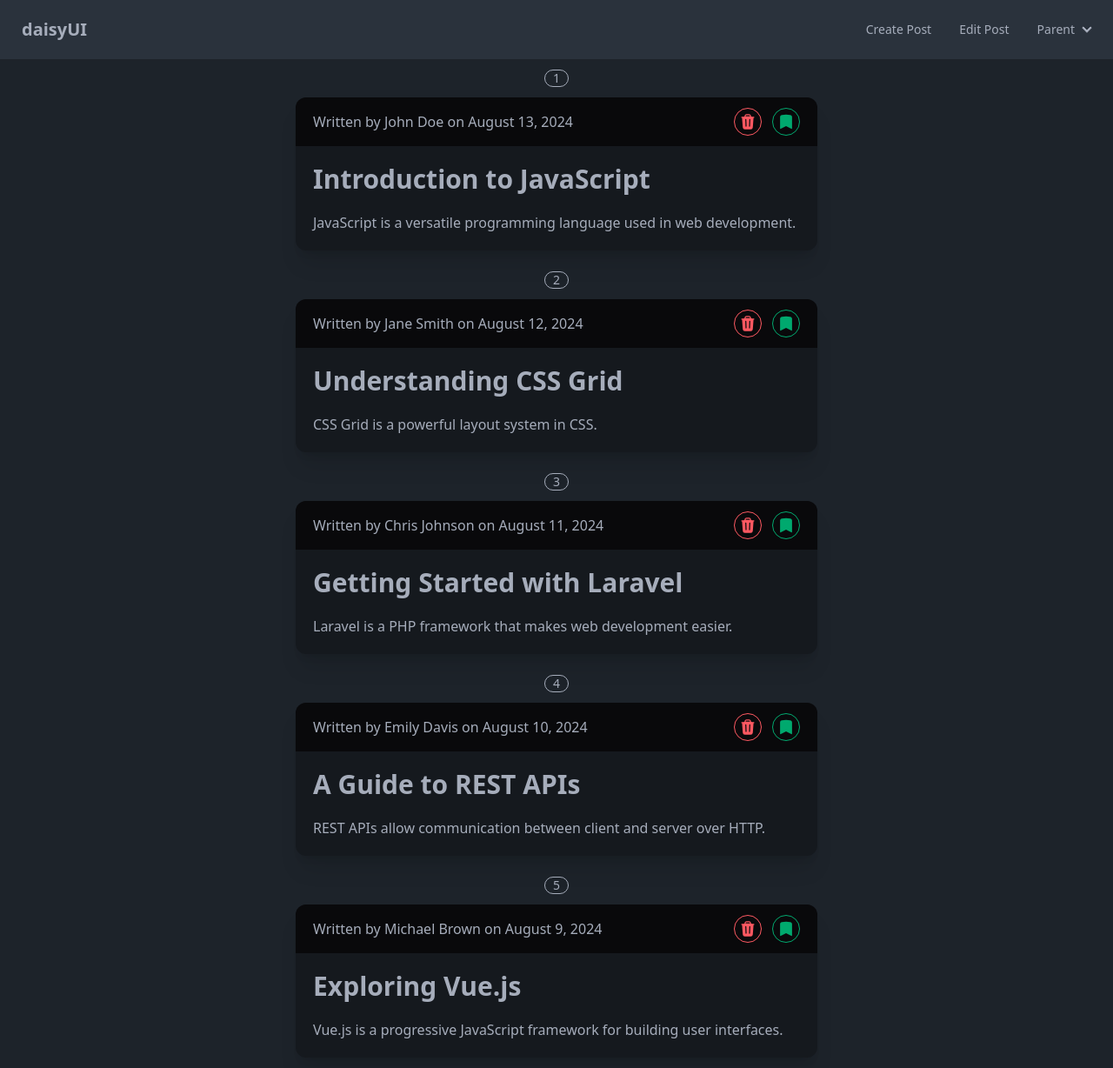
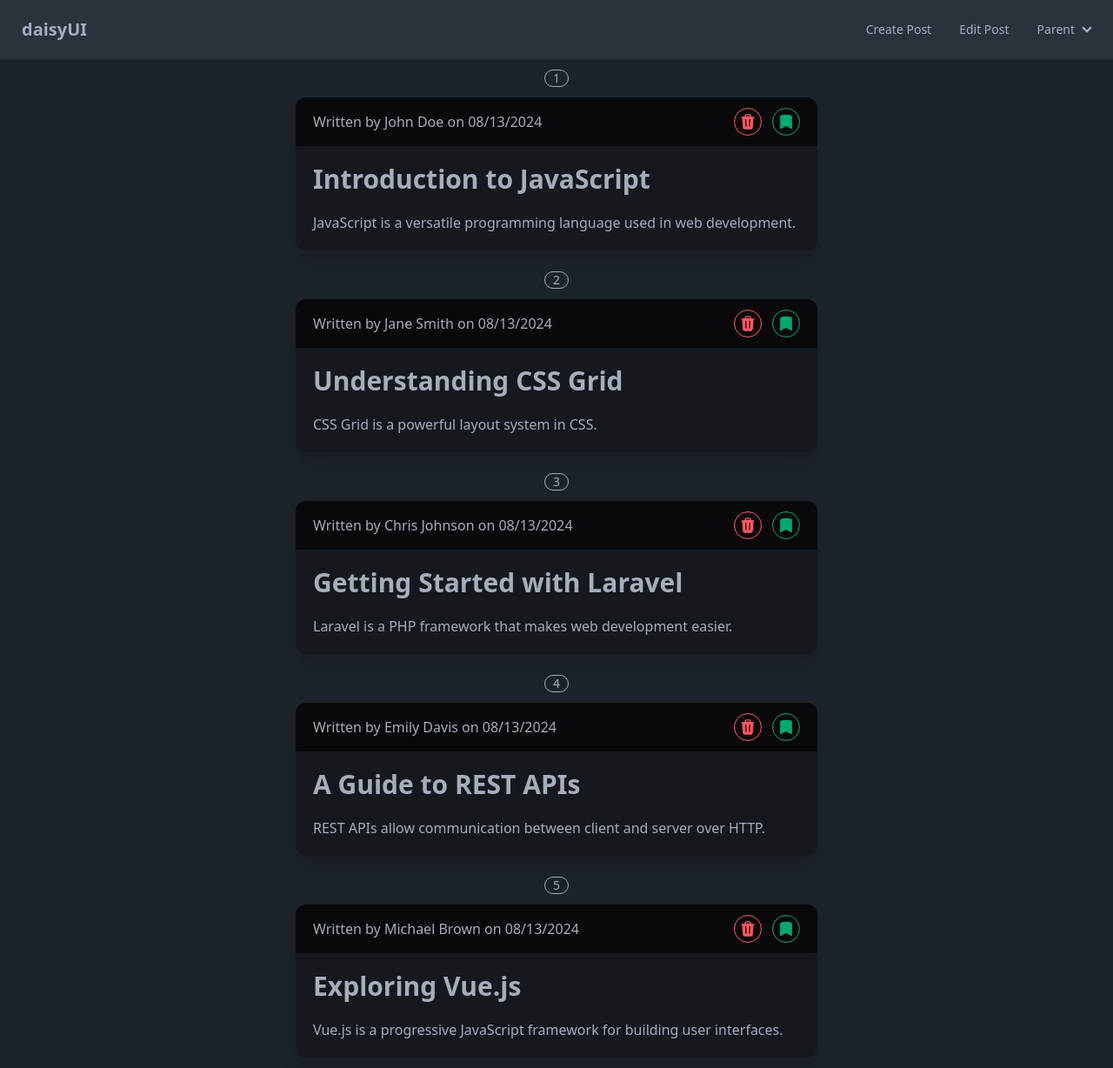
Before and after one commit to carljosephsalac/vue-composition-api, a Vue app: page / in a window 1280 px wide. Shown: the whole page at 87% size. Built offline with nearby package versions, Linux system fonts and the light colour scheme.

Commit message:
Pinia Getters

```diff
--- a/index.html
+++ b/index.html
@@ -3,6 +3,7 @@
   <head>
     <meta charset="UTF-8" />
     <meta name="viewport" content="width=device-width, initial-scale=1.0" />
+    <link rel="icon" type="image/x-icon" href="/src/assets/logo.png" />
     <title>Vue Composition API</title>
   </head>
   <body>
--- a/src/stores/posts.js
+++ b/src/stores/posts.js
@@ -14,7 +14,7 @@ export const usePostsStore = defineStore('posts-store', {
           title: 'Introduction to JavaScript',
           body: 'JavaScript is a versatile programming language used in web development.',
           author: 'John Doe',
-          created_at: 'August 13, 2024',
+          created_at: '08/13/2024',
           is_saved: false
         },
         {
@@ -22,7 +22,7 @@ export const usePostsStore = defineStore('posts-store', {
           title: 'Understanding CSS Grid',
           body: 'CSS Grid is a powerful layout system in CSS.',
           author: 'Jane Smith',
-          created_at: 'August 12, 2024',
+          created_at: '08/13/2024',
           is_saved: false
         },
         {
@@ -30,7 +30,7 @@ export const usePostsStore = defineStore('posts-store', {
           title: 'Getting Started with Laravel',
           body: 'Laravel is a PHP framework that makes web development easier.',
           author: 'Chris Johnson',
-          created_at: 'August 11, 2024',
+          created_at: '08/13/2024',
           is_saved: false
         },
         {
@@ -38,7 +38,7 @@ export const usePostsStore = defineStore('posts-store', {
           title: 'A Guide to REST APIs',
           body: 'REST APIs allow communication between client and server over HTTP.',
           author: 'Emily Davis',
-          created_at: 'August 10, 2024',
+          created_at: '08/13/2024',
           is_saved: false
         },
         {
@@ -46,10 +46,16 @@ export const usePostsStore = defineStore('posts-store', {
           title: 'Exploring Vue.js',
           body: 'Vue.js is a progressive JavaScript framework for building user interfaces.',
           author: 'Michael Brown',
-          created_at: 'August 9, 2024',
+          created_at: '08/13/2024',
           is_saved: false
         }
       ]
+    }
+  },
+  // Computed
+  getters: {
+    sorted() {
+      return this.posts.sort((a, b) => new Date(b.created_at) - new Date(a.created_at))
     }
   },
   // Method
--- a/src/views/HomeView.vue
+++ b/src/views/HomeView.vue
@@ -7,7 +7,7 @@ const postStore = usePostsStore()
 </script>
 
 <template>
-  <div v-for="post in postStore.posts" :key="post.id">
+  <div v-for="post in postStore.sorted" :key="post.id">
     <MyWrapper>
       <template #badge>
         <!-- named slot -->
```
Also changed, not shown: notes.txt, src/assets/logo.png (added).
